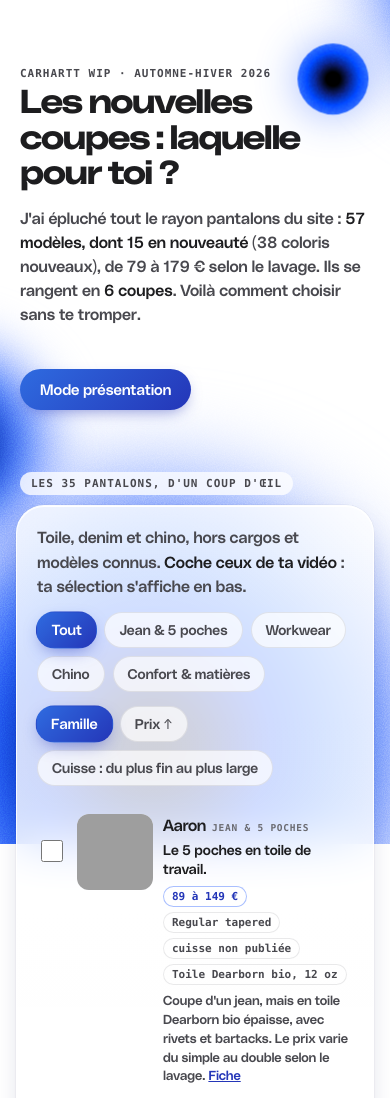
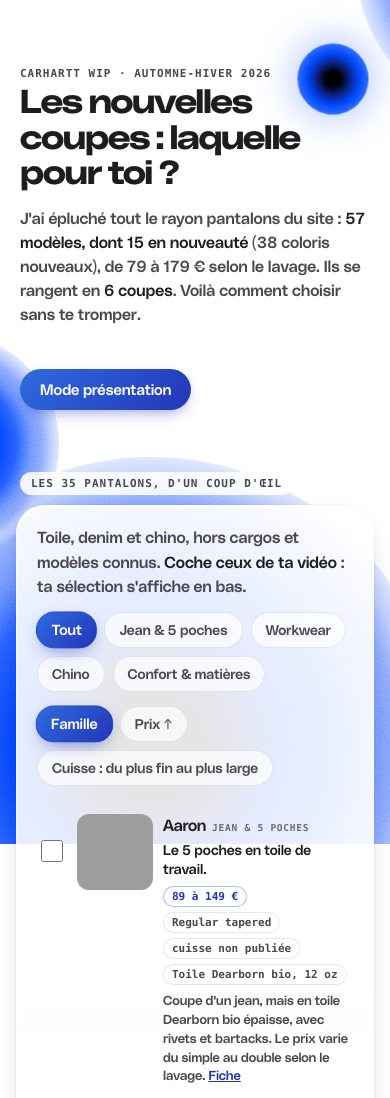
Before and after one commit to damienrsl/coupes-carhartt, a plain HTML site: page index.html in a window 390 px wide. Shown: the top 1098 px of the page. Drawn offline with Linux system fonts and the light colour scheme; grey boxes are pictures that could not be loaded.

Commit message:
Fluidité : auras sans filter:blur, verre sans backdrop-filter (saccades Mac/iPhone)
Co-Authored-By: Claude Fable 5.1 <noreply@anthropic.com>

```diff
--- a/index.html
+++ b/index.html
@@ -21,9 +21,9 @@ h1,h2{font-family:var(--police);font-weight:600}
 h1{font-family:var(--large)}
 b,strong{font-weight:600}
 main{position:relative;z-index:1}
-.auras{position:fixed;inset:0;z-index:0;pointer-events:none;overflow:hidden}
-.auras i{position:absolute;border-radius:50%;filter:blur(40px);will-change:transform;
- background:radial-gradient(circle,#000 0 12%,#0a1a66 21%,#0041FF 32%,#285FFF 44%,#6f93ff 53%,#8AA8FF 60%,#B6C9FF 66%,rgba(182,201,255,.5) 70%,transparent 72%);
+.auras{position:fixed;inset:0;z-index:0;pointer-events:none;overflow:hidden;contain:strict}
+.auras i{position:absolute;border-radius:50%;will-change:transform;transform:translateZ(0);
+ background:radial-gradient(circle,#000 0 10%,#0a1a66 21%,#0041FF 32%,#285FFF 44%,#6f93ff 53%,#8AA8FF 60%,#B6C9FF 65%,rgba(182,201,255,.5) 70%,rgba(182,201,255,.14) 74%,transparent 78%);
  animation:auraDerive1 38s ease-in-out infinite alternate}
 .auras i:nth-child(1){width:min(145vw,1150px);height:min(145vw,1150px);left:20%;top:30%}
 .auras i:nth-child(2){width:min(105vw,860px);height:min(105vw,860px);left:45%;top:-10%;animation-name:auraDerive2;animation-duration:46s}
@@ -33,11 +33,10 @@ main{position:relative;z-index:1}
 @keyframes auraDerive2{0%{transform:translate(35%,-40%) scale(.8)}100%{transform:translate(-5%,-10%) scale(1.05)}}
 @keyframes auraDerive3{0%{transform:translate(-60%,-10%) scale(.6)}100%{transform:translate(-15%,15%) scale(.85)}}
 @media (prefers-reduced-motion:reduce){.auras i{animation:none}}
-.verre{background:linear-gradient(180deg,rgba(255,255,255,.82),rgba(255,255,255,.64));border:1px solid rgba(255,255,255,.85);border-radius:var(--r-xl);
- -webkit-backdrop-filter:blur(24px) saturate(1.4);backdrop-filter:blur(24px) saturate(1.4);
+.verre{background:linear-gradient(180deg,rgba(255,255,255,.9),rgba(255,255,255,.8));border:1px solid rgba(255,255,255,.85);border-radius:var(--r-xl);
  box-shadow:inset 0 1px 0 #fff,0 0 0 .5px rgba(20,20,40,.06),0 10px 30px -14px rgba(20,30,90,.35)}
 .etiquette{font:600 11px var(--police-mono);letter-spacing:.09em;text-transform:uppercase;color:var(--texte-2)}
-section>.etiquette{display:inline-block!important;padding:5px 11px;border-radius:999px;background:rgba(255,255,255,.78);-webkit-backdrop-filter:blur(12px);backdrop-filter:blur(12px)}
+section>.etiquette{display:inline-block!important;padding:5px 11px;border-radius:999px;background:rgba(255,255,255,.88)}
 .orbe{--d:20px;display:inline-block;width:var(--d);height:var(--d);border-radius:50%;position:relative;
  background:radial-gradient(circle at 50% 50%,#000 0 14%,#0a1a66 30%,#0041FF 52%,#285FFF 70%,#8AA8FF 100%);
  box-shadow:0 0 calc(var(--d)*.6) rgba(40,95,255,.45)}
```
Also changed, not shown: selection/index.html (+5 -6 lines).
